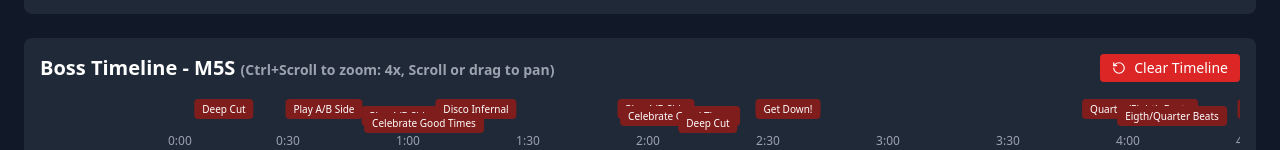
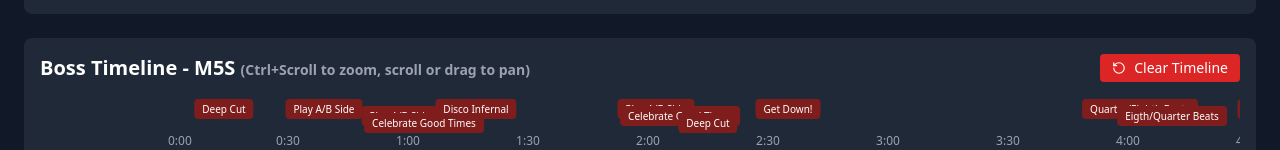
Before and after one commit to ayblodgett/MitigationPlanner, a React (Vite) app: page / in a window 1280 px wide. Shown: the part 586-736 px from the top of the page. Built offline with nearby package versions, Linux system fonts and the light colour scheme.

Commit message:
one more zoom fix

```diff
--- a/src/components/Timeline.jsx
+++ b/src/components/Timeline.jsx
@@ -134,7 +134,7 @@ export default function Timeline({
         <h2 className="text-xl font-semibold">
           Boss Timeline - {timeline.name}{" "}
           <span className="text-sm text-gray-400">
-            (Ctrl+Scroll to zoom: {zoom}x, Scroll or drag to pan)
+            (Ctrl+Scroll to zoom, scroll or drag to pan)
           </span>
         </h2>
 
--- a/src/hooks/useTimelineZoom.js
+++ b/src/hooks/useTimelineZoom.js
@@ -11,7 +11,7 @@ export function useTimelineZoom(containerRef, zoom, onZoomChange, minZoom = 1) {
           e.preventDefault();
 
           const delta = -Math.sign(e.deltaY);
-          const newZoom = Math.max(minZoom, Math.min(15, zoom + delta));
+          const newZoom = Math.max(minZoom, Math.min(19, zoom + delta));
 
           if (newZoom !== zoom) {
             const scrollLeft = container.scrollLeft;
```
